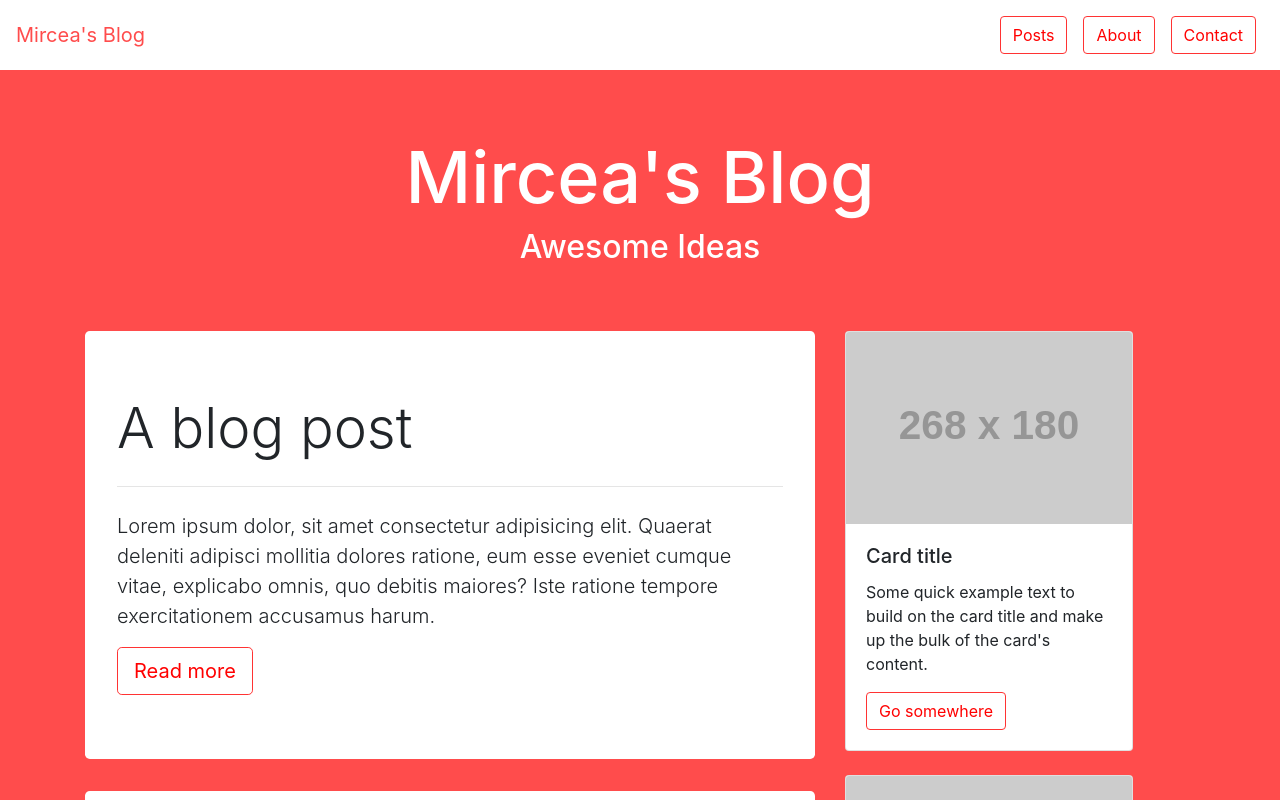
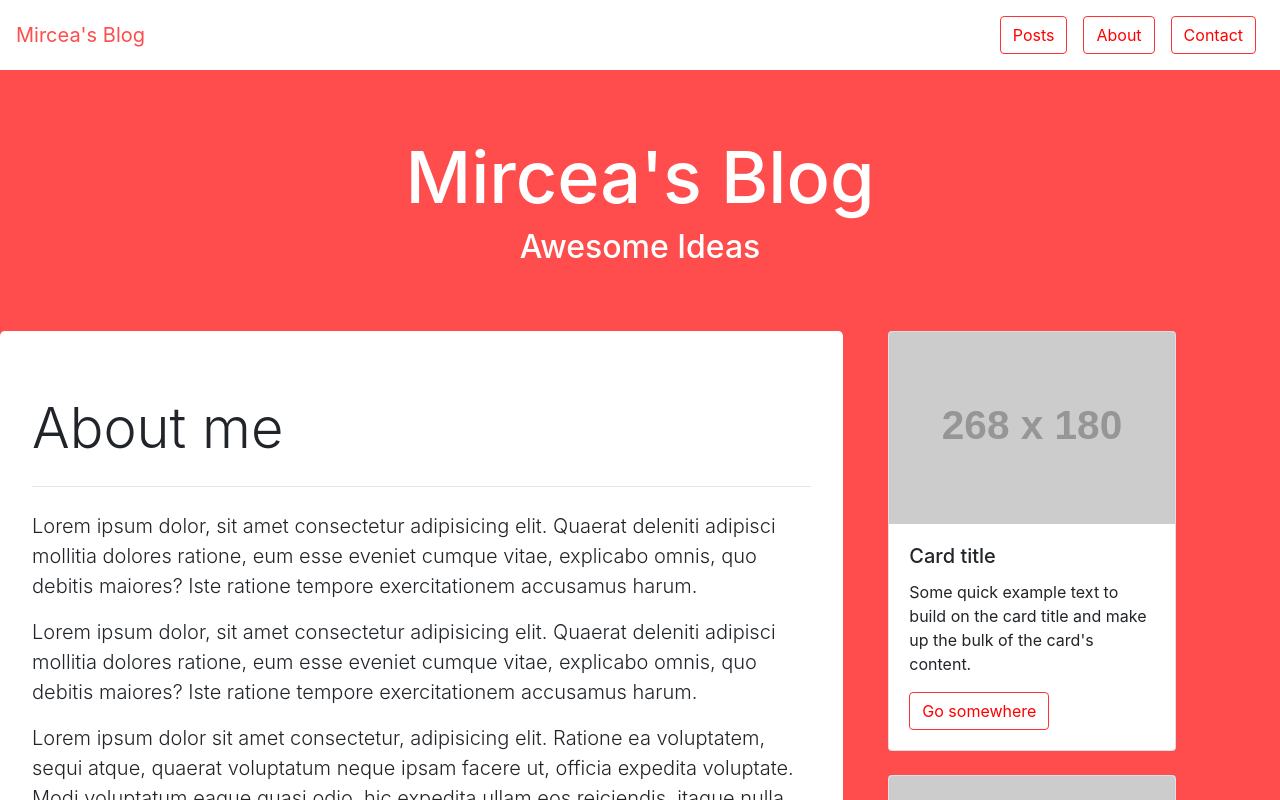
Before and after one commit to MirceaNegoita/react-blog-app, a React (Create React App) app: page /about in a window 1280 px wide. Shown: the top 800 px of the page. Built offline with nearby package versions, Linux system fonts and the light colour scheme.

Commit message:
Fixed react routes not working

```diff
--- a/src/App.js
+++ b/src/App.js
@@ -18,10 +18,10 @@ class App extends Component {
             <div>
               <Navbar/>
               <Switch>
-                <Route path="/" component={Posts}></Route>
                 <Route path="/post" component={Post}></Route>
                 <Route path="/about" component={About}></Route>
                 <Route path="/contact" component={Contact}></Route>
+                <Route path="/" component={Posts}></Route>
               </Switch>
             </div>
           </Provider>
```
